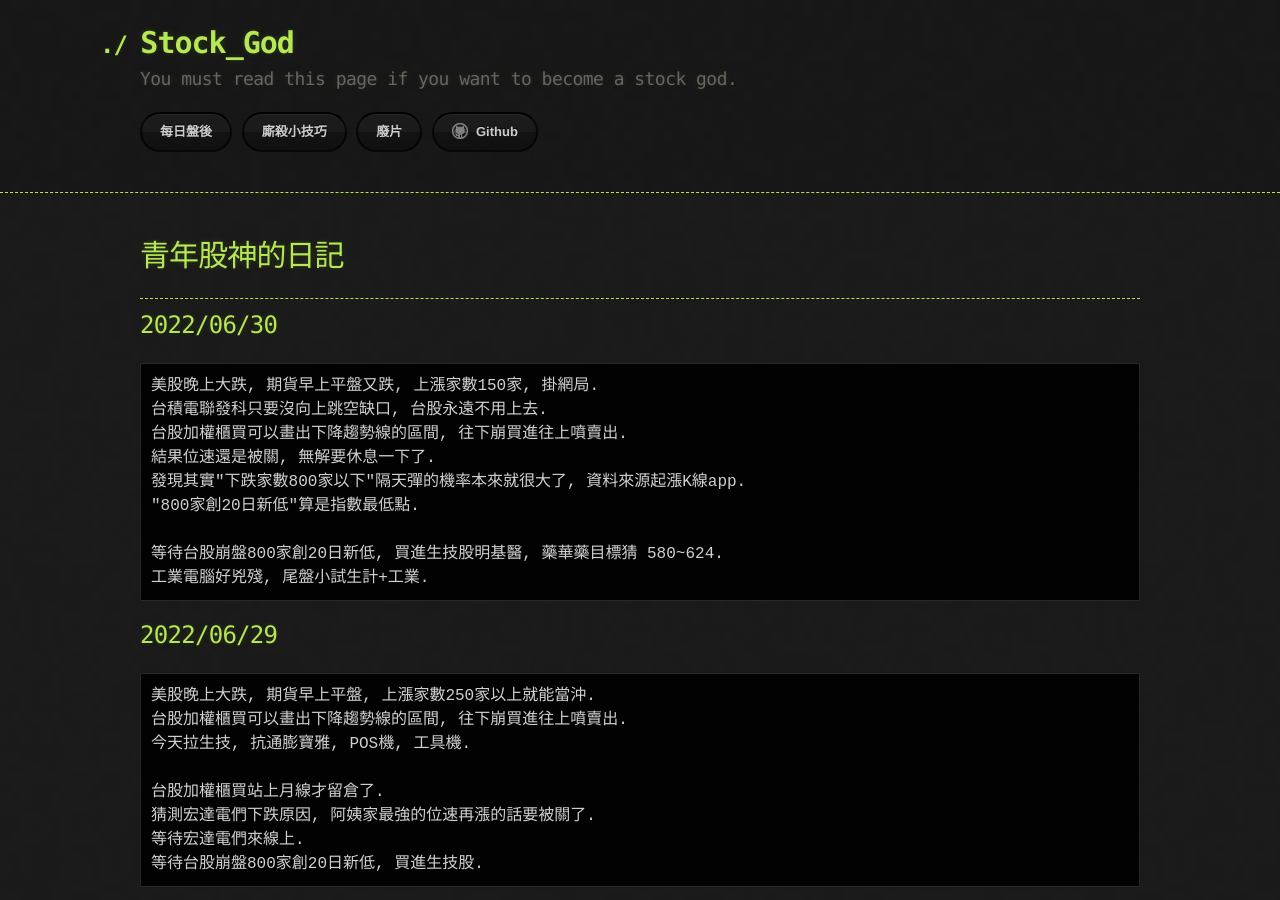
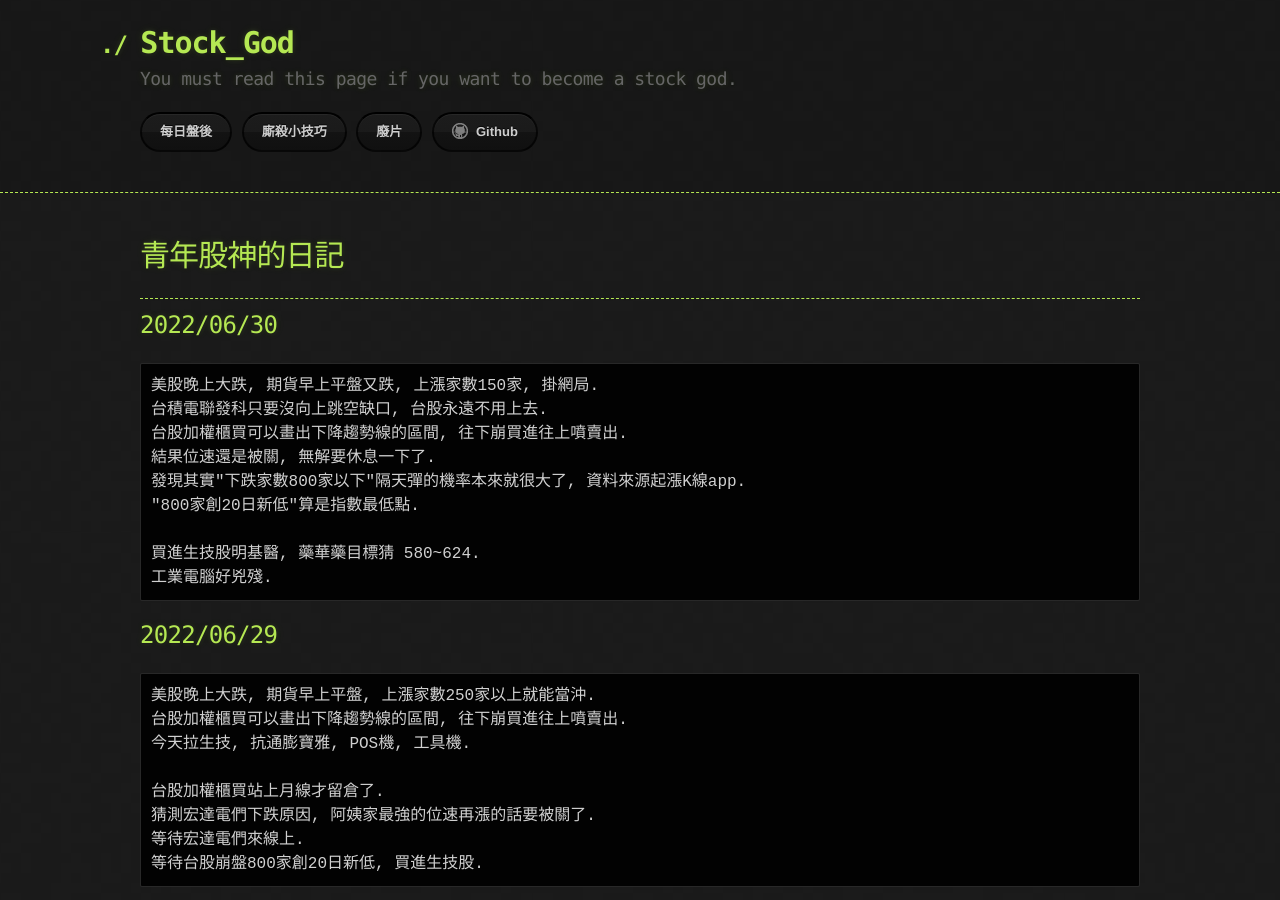
Before and after one commit to lepg5487/Stock_God, a Jekyll site: the page built from index.md, in a window 1280 px wide and 900 px high. Built offline with Jekyll 4.4.1, drawn with Linux system fonts in a browser that asks for light colours; our own code applies the rules of GitHub Pages for plain Markdown files.

Commit message:
Update index.md

````diff
--- a/index.md
+++ b/index.md
@@ -15,8 +15,8 @@ layout: testlayouts
 發現其實"下跌家數800家以下"隔天彈的機率本來就很大了, 資料來源起漲K線app.
 "800家創20日新低"算是指數最低點.
 
-等待台股崩盤800家創20日新低, 買進生技股明基醫, 藥華藥目標猜 580~624.
-工業電腦好兇殘, 尾盤小試生計+工業.
+買進生技股明基醫, 藥華藥目標猜 580~624.
+工業電腦好兇殘.
 ```
 
 ## 2022/06/29
````
